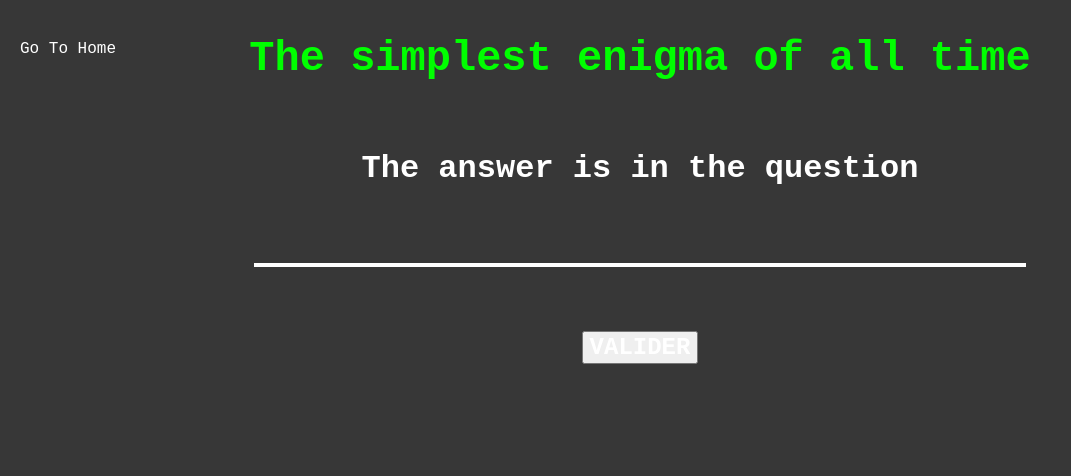
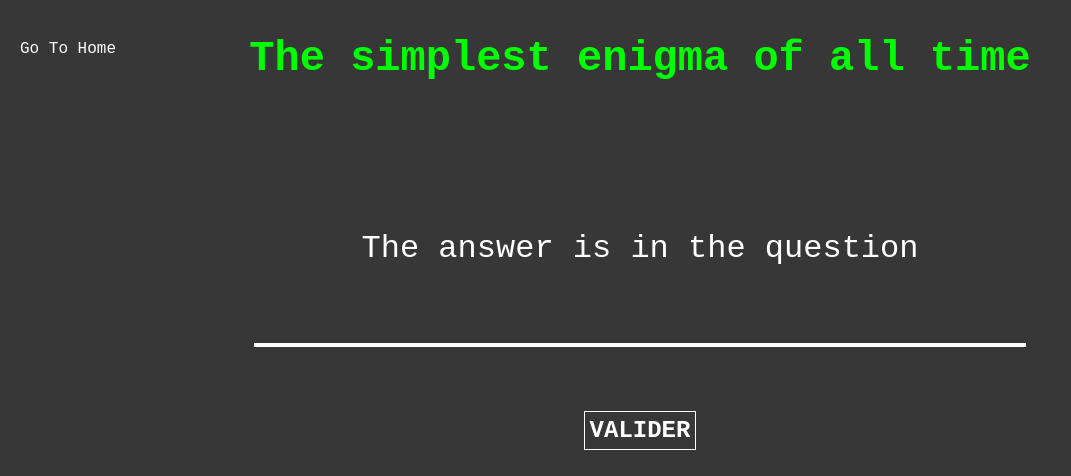
Before and after one commit to FreddyPoly/google-is-your-friend, a React (Create React App) app: page /enigmas/first-enigma in a window 1280 px wide. Shown: the top 476 px of the page, without its empty margins (0-1071 px from the left). Built offline with nearby package versions, Linux system fonts and the light colour scheme.

Commit message:
Style détail énigme

```diff
--- a/src/pages/Enigmas.js
+++ b/src/pages/Enigmas.js
@@ -30,7 +30,13 @@ class Enigmas extends Component {
 
         <Link style={styles.btnBack} to='/'>Go To Home</Link>
 
-        <$ComponentEnigma />
+        <div style={{
+          justifyContent: 'center',
+          position: 'relative',
+          top: '10%',
+        }}>
+          <$ComponentEnigma />
+        </div>
       </div>
     );
   }
@@ -39,6 +45,8 @@ class Enigmas extends Component {
 const styles = {
   container: {
     height: '100vh',
+    display: 'flex',
+    flexDirection: 'column',
   },
   containerHeader: {
     display: 'flex',
--- a/src/pages/enigmas/First.js
+++ b/src/pages/enigmas/First.js
@@ -8,6 +8,7 @@ class First extends Component {
 
     this.state = {
       response: '',
+      btnValidateHover: false,
     };
   }
 
@@ -29,13 +30,30 @@ class First extends Component {
     return (
       <div className="First">
         <div style={styles.container}>
-          <h3 style={styles.title}>The answer is in the question</h3>
+          <p style={styles.title}>The answer is in the question</p>
 
           <form style={styles.form} onSubmit={this._handleSubmit}>
             <input style={styles.inputText} type="text" value={this.state.response} onChange={this._respond} />
 
-            <div style={styles.btnContainer}>
-              <button style={styles.btnValidate} type="submit">VALIDER</button>
+            <div
+              style={styles.btnContainer}
+              onMouseLeave={() => this.setState({ btnValidateHover: false })}
+              onMouseEnter={() => this.setState({ btnValidateHover: true })}>
+              <button
+                style={{
+                  marginTop: 64,
+                  fontSize: 24,
+                  color: this.state.btnValidateHover ? '#373737' : 'white',
+                  fontWeight: '700',
+                  fontFamily: 'Courier New',
+                  border: '1px solid white',
+                  cursor: 'pointer',
+                  padding: 5,
+                  backgroundColor: this.state.btnValidateHover ? '#00FF00' : 'transparent',
+                }}
+                type="submit">
+                VALIDER
+              </button>
             </div>
           </form>
         </div>
@@ -63,13 +81,6 @@ const styles = {
     display: 'flex',
     justifyContent: 'center',
   },
-  btnValidate: {
-    marginTop: 64,
-    fontSize: 24,
-    color: 'white',
-    fontWeight: '700',
-    fontFamily: 'Courier New',
-  },
   inputText: {
     fontFamily: 'Courier New',
     alignSelf: 'center',
```
